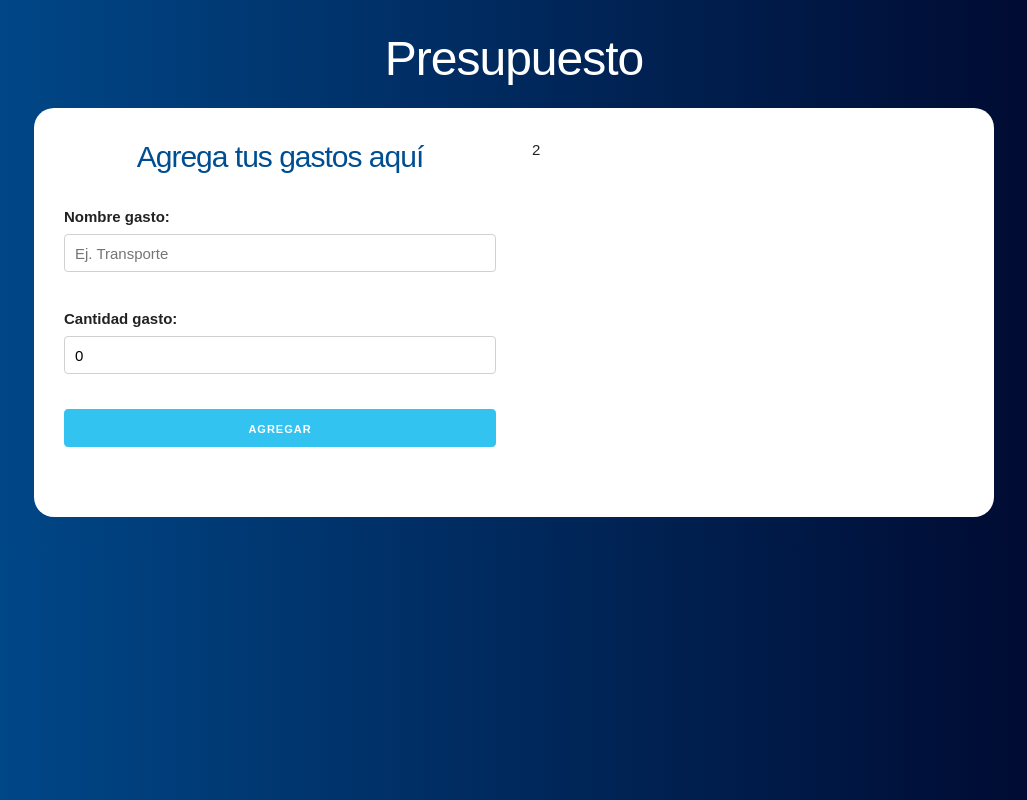
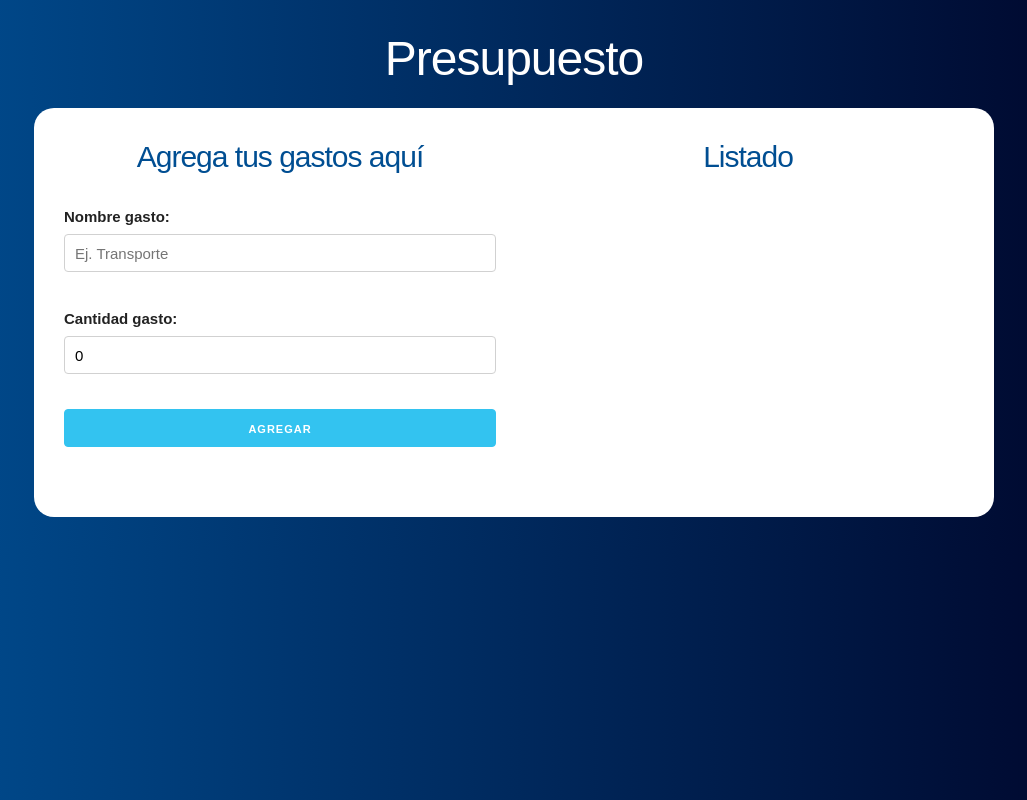
Before and after one commit to ivanurra/budget, a React (Create React App) app: page / in a window 1280 px wide. Both pictures are taken after typing "5" into the empty fields and a click on the input "Definir presupuesto". Shown: the whole page, without its empty margins (126-1153 px from the left). Built offline with nearby package versions, Linux system fonts and the light colour scheme.

Commit message:
listado gasto component

```diff
--- a/src/App.js
+++ b/src/App.js
@@ -1,6 +1,7 @@
 import React, { useState } from "react";
 import Pregunta from "./components/Pregunta";
 import Formulario from "./components/Formulario";
+import Listado from "./components/Listado";
 
 function App() {
 
@@ -36,7 +37,11 @@ function App() {
                   agregarNuevoGasto={agregarNuevoGasto}
                 />
               </div>
-              <div className="one-half column">2</div>
+              <div className="one-half column">
+                <Listado
+                  gastos={gastos}
+                />
+              </div>
             </div>
           )}
         </div>
--- /dev/null
+++ b/src/components/Gasto.js
@@ -0,0 +1,12 @@
+import React from 'react';
+
+
+const Gasto = ({gasto}) => (
+    <li className="gastos">
+        <p>{gasto.nombre}
+        <span className="gasto">$ {gasto.cantidad}</span>
+        </p>
+    </li>
+);
+
+export default Gasto;
--- /dev/null
+++ b/src/components/Listado.js
@@ -0,0 +1,16 @@
+import React from 'react';
+import Gasto from './Gasto';
+
+const Listado = ({gastos}) => (
+    <div className="gastos-realizados">
+        <h2>Listado</h2>
+        {gastos.map(gasto =>(
+            <Gasto
+                key={gasto.id}
+                gasto={gasto}
+            />
+        ))}
+    </div>
+);
+
+export default Listado;
```
